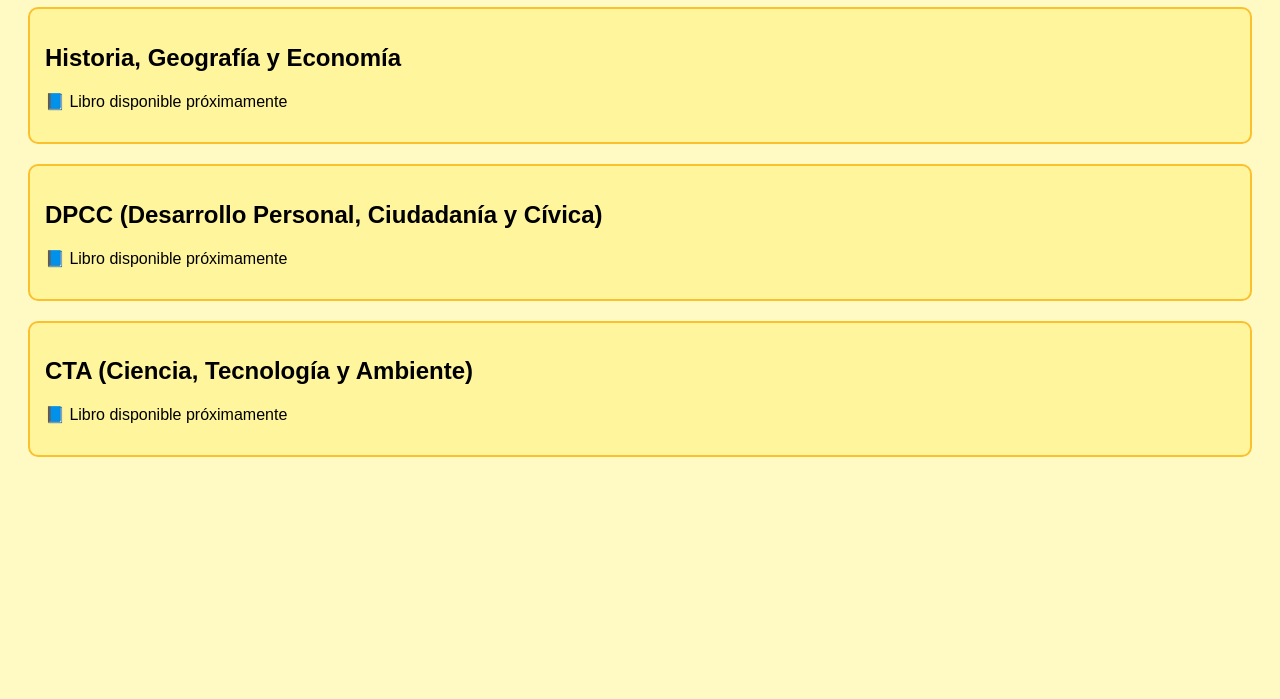
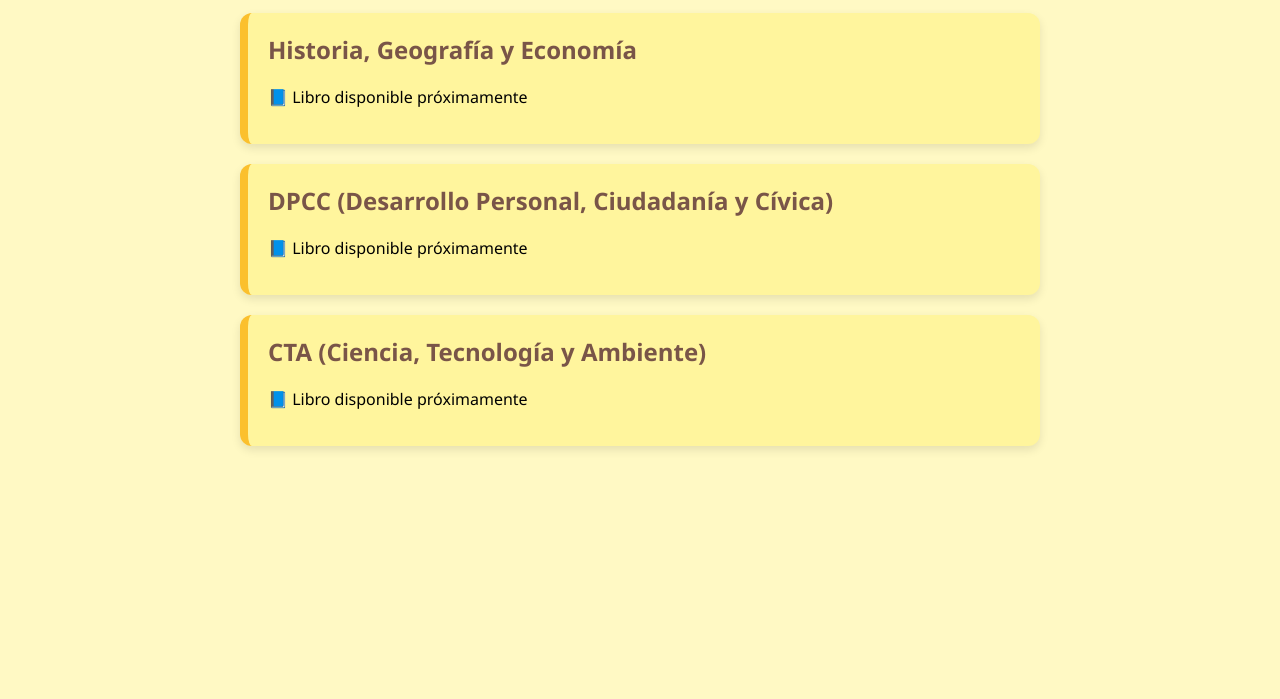
Before and after one commit to Libertadores-de-America/40103, a plain HTML site: page cuarto-grado.html in a window 1280 px wide. Shown: the part 101-800 px from the top of the page. Drawn offline with Linux system fonts and the light colour scheme.

Commit message:
Update cuarto-grado.html

```diff
--- a/cuarto-grado.html
+++ b/cuarto-grado.html
@@ -7,47 +7,66 @@
   <style>
     body {
       background-color: #fff9c4;
-      font-family: Arial, sans-serif;
+      font-family: 'Segoe UI', Tahoma, Geneva, Verdana, sans-serif;
+      margin: 0;
+      padding: 0;
+    }
+
+    .container {
+      max-width: 800px;
+      margin: 0 auto;
       padding: 20px;
     }
+
     h1 {
       text-align: center;
       color: #f9a825;
+      margin-bottom: 30px;
     }
+
     .materia {
       background-color: #fff59d;
-      border: 2px solid #fbc02d;
-      padding: 15px;
+      border-left: 8px solid #fbc02d;
+      padding: 20px;
       margin-bottom: 20px;
-      border-radius: 10px;
+      border-radius: 12px;
+      box-shadow: 0 4px 10px rgba(0, 0, 0, 0.1);
     }
+
+    .materia h2 {
+      margin-top: 0;
+      color: #795548;
+    }
+
     a {
+      display: inline-block;
+      margin-top: 10px;
       color: #37474f;
       text-decoration: none;
       font-weight: bold;
     }
+
+    a:hover {
+      text-decoration: underline;
+    }
   </style>
 </head>
 <body>
+  <div class="container">
     <h1>Libros de Cuarto Grado</h1>
 
     <div class="materia">
       <h2>Historia, Geografía y Economía</h2>
-    <div class="libro">
       <p>📘 Libro disponible próximamente</p>
-    </div>
     </div>
 
     <div class="materia">
       <h2>DPCC (Desarrollo Personal, Ciudadanía y Cívica)</h2>
-    <div class="libro">
       <p>📘 Libro disponible próximamente</p>
-    </div>
     </div>
 
     <div class="materia">
       <h2>CTA (Ciencia, Tecnología y Ambiente)</h2>
-    <div class="libro">
       <p>📘 Libro disponible próximamente</p>
     </div>
   </div>
```
Lines whose indentation alone changed are shown as unchanged.
